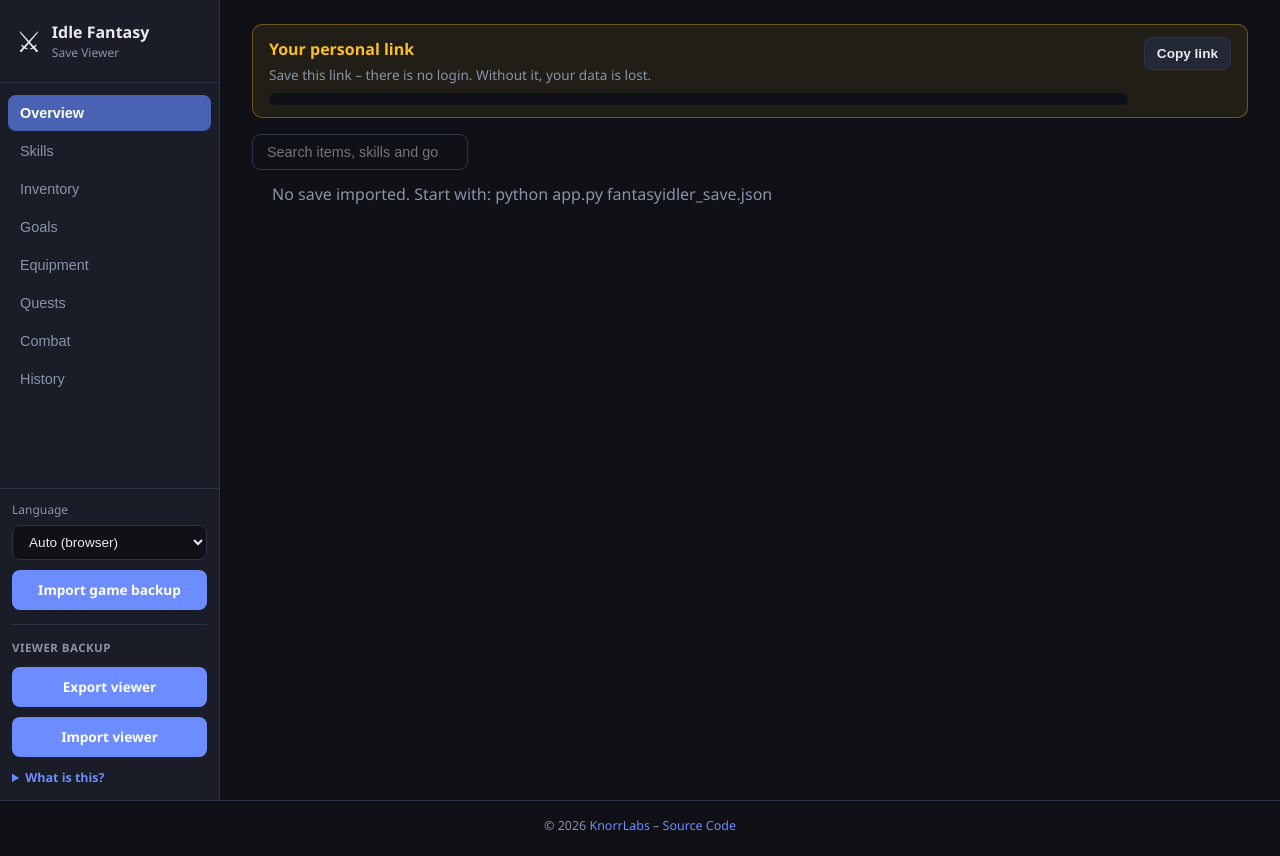
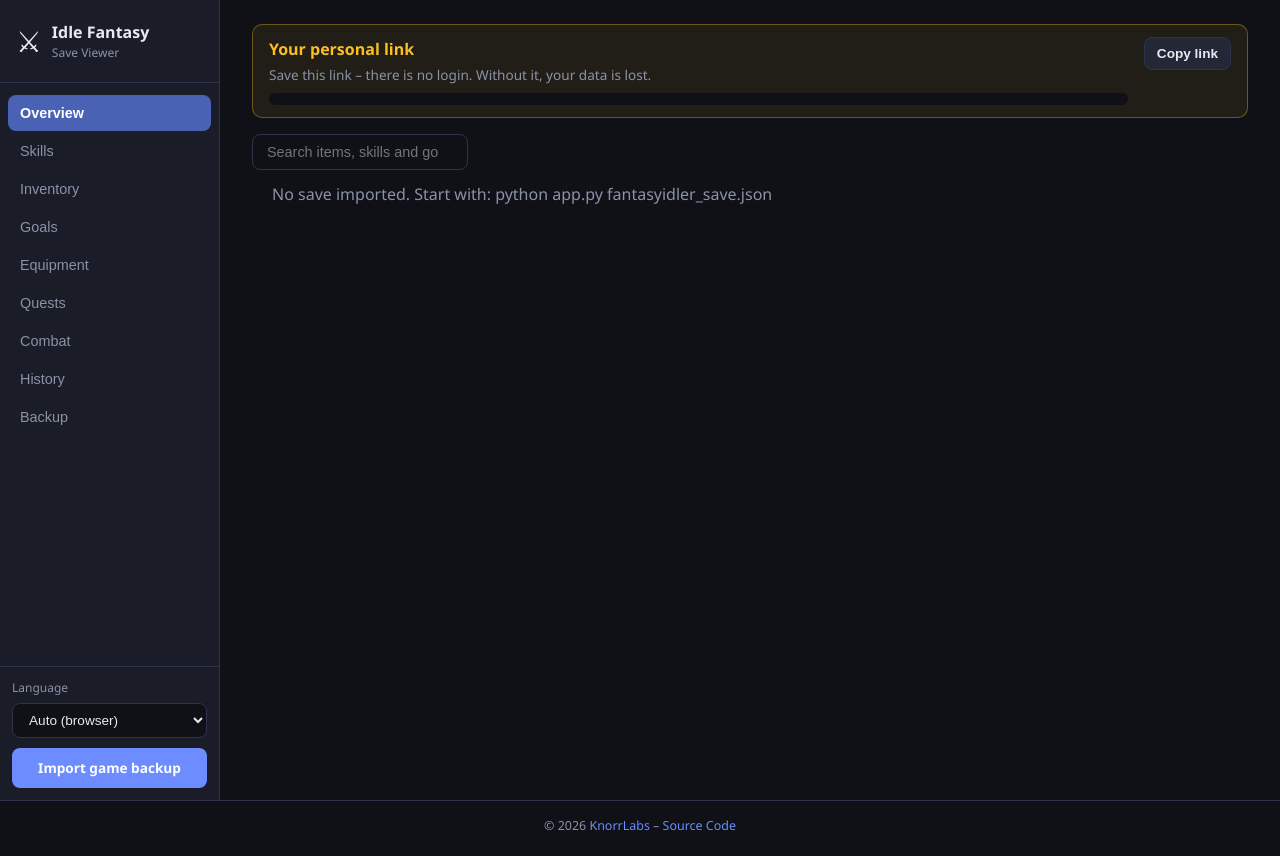
Before and after one commit to elpatron68/Idle-Fantasy-Save-Viewer, a Flask app: template templates/index.html in a window 1280 px wide. Run offline with Flask 3, Linux system fonts and the light colour scheme; the template is opened without the code that fills it, so the values that code supplies are empty; parts of the project's set-up code (start-up, migrations or seed data) failed here and were passed over.

Commit message:
Move viewer export/import into a dedicated Backup tab.
Keeps game save import in the sidebar while grouping viewer database
backup actions with their explanation in the main navigation.

Co-authored-by: Cursor <cursoragent@cursor.com>

```diff
--- a/static/app.js
+++ b/static/app.js
@@ -113,6 +113,8 @@ function applyStaticI18n() {
   document.querySelectorAll("[data-i18n]").forEach((el) => {
     el.textContent = t(el.dataset.i18n);
   });
+  const exportEl = document.getElementById("export-viewer");
+  if (exportEl) exportEl.title = t("viewerDb.exportHint");
 }
 
 function setupLanguage() {
@@ -146,6 +148,7 @@ function activateTab(tab) {
   document.getElementById(`tab-${tab}`).classList.add("active");
   if (tab === "history") loadHistoryTab();
   if (tab === "goals") trackEvent("Goals Tab");
+  if (tab === "backup") trackEvent("Backup Tab");
 }
 
 function setupNav() {
--- a/static/locales/de.json
+++ b/static/locales/de.json
@@ -12,7 +12,8 @@
     "equipment": "Ausrüstung",
     "quests": "Quests",
     "combat": "Kampf",
-    "history": "Verlauf"
+    "history": "Verlauf",
+    "backup": "Backup"
   },
   "settings": {
     "language": "Sprache",
@@ -229,6 +230,7 @@
     "title": "Viewer-Backup",
     "helpTitle": "Was ist das?",
     "helpBody": "Der Viewer speichert importierte Spiel-Backups, Verlaufsdiagramme und Ziele in einer SQLite-Datenbank auf dem Server. Export lädt diese Datenbank als Backup herunter. Import stellt sie wieder her und ersetzt alle aktuellen Viewer-Daten. Das ist nicht dasselbe wie ein Spiel-Backup (.json) importieren.",
+    "gameBackupNote": "Um einen neuen Spielstand hinzuzufügen, nutze in der Sidebar „Spiel-Backup importieren“.",
     "exportHint": "SQLite-Datenbank mit allen Snapshots, Verläufen und Zielen herunterladen",
     "importConfirm": "Alle aktuellen Viewer-Daten (Snapshots, Verlauf, Ziele) werden durch die importierte .db-Datei ersetzt. Fortfahren?",
     "importSuccess": "Viewer wiederhergestellt: {snapshots} Snapshot(s), {goals} Ziel(e).",
--- a/static/locales/en.json
+++ b/static/locales/en.json
@@ -12,7 +12,8 @@
     "equipment": "Equipment",
     "quests": "Quests",
     "combat": "Combat",
-    "history": "History"
+    "history": "History",
+    "backup": "Backup"
   },
   "settings": {
     "language": "Language",
@@ -229,6 +230,7 @@
     "title": "Viewer backup",
     "helpTitle": "What is this?",
     "helpBody": "The viewer stores imported game backups, history charts, and goals in a SQLite database on the server. Export downloads that database as a backup. Import restores it and replaces all current viewer data. This is not the same as importing a game save (.json).",
+    "gameBackupNote": "To add a new game save snapshot, use Import game backup in the sidebar.",
     "exportHint": "Download the SQLite database with all snapshots, history, and goals",
     "importConfirm": "All current viewer data (snapshots, history, goals) will be replaced by the imported .db file. Continue?",
     "importSuccess": "Viewer restored: {snapshots} snapshot(s), {goals} goal(s).",
--- a/static/style.css
+++ b/static/style.css
@@ -1028,35 +1028,34 @@ tr.has-goal td:first-child { font-weight: 600; }
   text-decoration: none;
 }
 
-.sidebar-backup-block {
-  margin-top: 4px;
-  padding-top: 14px;
-  border-top: 1px solid var(--border);
+.backup-tab-card {
+  max-width: 560px;
+}
+.backup-tab-card h3 {
+  margin: 0 0 12px;
+  font-size: 1.1rem;
+}
+.backup-tab-lead,
+.backup-tab-note {
+  margin: 0 0 12px;
+  font-size: 0.9rem;
+  color: var(--text-muted);
+  line-height: 1.5;
+}
+.backup-tab-note {
+  padding: 10px 12px;
+  border-radius: 8px;
+  background: var(--bg-hover);
+  border: 1px solid var(--border);
+}
+.backup-tab-actions {
   display: flex;
   flex-direction: column;
   gap: 10px;
+  margin-top: 16px;
 }
-.sidebar-backup-label {
-  margin: 0;
-  font-size: 0.72rem;
-  font-weight: 700;
-  text-transform: uppercase;
-  letter-spacing: 0.04em;
-  color: var(--text-muted);
-}
-.sidebar-backup-help {
-  margin-top: 2px;
-  font-size: 0.78rem;
-  color: var(--text-muted);
-}
-.sidebar-backup-help summary {
-  cursor: pointer;
-  color: var(--accent);
-  font-weight: 600;
-}
-.sidebar-backup-help p {
-  margin: 8px 0 0;
-  line-height: 1.45;
+.backup-tab-actions .upload-btn {
+  width: 100%;
 }
 
 .goal-modal {
--- a/templates/index.html
+++ b/templates/index.html
@@ -29,6 +29,7 @@
         <button class="nav-btn" data-tab="quests" data-i18n="nav.quests">Quests</button>
         <button class="nav-btn" data-tab="combat" data-i18n="nav.combat">Combat</button>
         <button class="nav-btn" data-tab="history" data-i18n="nav.history">History</button>
+        <button class="nav-btn" data-tab="backup" data-i18n="nav.backup">Backup</button>
       </nav>
       <div class="sidebar-footer">
         <label class="lang-label" for="locale-select">
@@ -43,18 +44,6 @@
           <span data-i18n="actions.importBackup">Import game backup</span>
           <input type="file" id="file-upload" accept=".json" hidden>
         </label>
-        <div class="sidebar-backup-block">
-          <p class="sidebar-backup-label" data-i18n="viewerDb.title">Viewer backup</p>
-          <a class="upload-btn export-btn" id="export-viewer" href="#" data-i18n="actions.exportViewer">Export viewer</a>
-          <label class="upload-btn">
-            <span data-i18n="actions.importViewer">Import viewer</span>
-            <input type="file" id="viewer-db-upload" accept=".db,application/octet-stream" hidden>
-          </label>
-          <details class="sidebar-backup-help">
-            <summary data-i18n="viewerDb.helpTitle">What is this?</summary>
-            <p data-i18n="viewerDb.helpBody">The viewer stores imported game backups, history charts, and goals in a SQLite database on the server. Export downloads that database as a backup. Import restores it and replaces all current viewer data. This is not the same as importing a game save (.json).</p>
-          </details>
-        </div>
       </div>
     </aside>
 
@@ -90,6 +79,20 @@
       <section class="tab-panel" id="tab-quests"></section>
       <section class="tab-panel" id="tab-combat"></section>
       <section class="tab-panel" id="tab-history"></section>
+      <section class="tab-panel" id="tab-backup">
+        <div class="card backup-tab-card">
+          <h3 data-i18n="viewerDb.title">Viewer backup</h3>
+          <p class="backup-tab-lead" data-i18n="viewerDb.helpBody">The viewer stores imported game backups, history charts, and goals in a SQLite database on the server. Export downloads that database as a backup. Import restores it and replaces all current viewer data. This is not the same as importing a game save (.json).</p>
+          <p class="backup-tab-note" data-i18n="viewerDb.gameBackupNote">To add a new game save snapshot, use Import game backup in the sidebar.</p>
+          <div class="backup-tab-actions">
+            <a class="upload-btn export-btn" id="export-viewer" href="#" data-i18n="actions.exportViewer">Export viewer</a>
+            <label class="upload-btn">
+              <span data-i18n="actions.importViewer">Import viewer</span>
+              <input type="file" id="viewer-db-upload" accept=".db,application/octet-stream" hidden>
+            </label>
+          </div>
+        </div>
+      </section>
     </main>
   </div>
   <div id="goal-modal" class="goal-modal" hidden>
```
